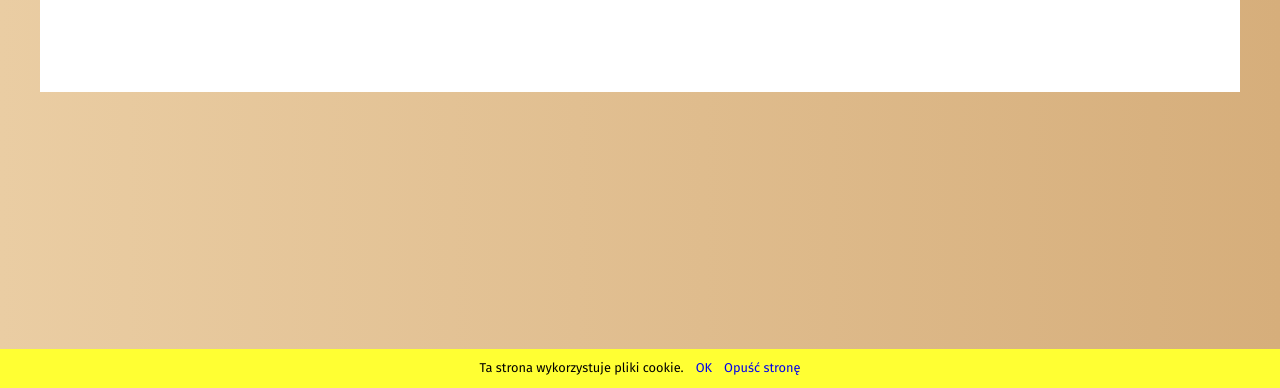
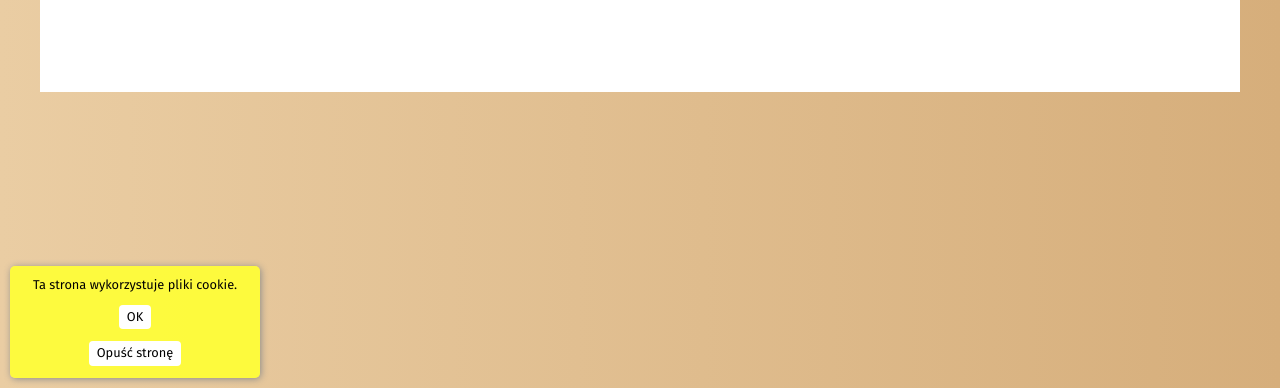
Before and after one commit to tomi0505/main-portfolio, a plain HTML site: page index.html in a window 1280 px wide. Shown: the part 412-800 px from the top of the page. Drawn offline with Linux system fonts and the light colour scheme; files whose address does not match are found by name.

Commit message:
styling cookie-alert is ready.

```diff
--- a/_assets/style/sass/style.scss
+++ b/_assets/style/sass/style.scss
@@ -335,13 +335,17 @@ body {
 }
 
 .cookie-alert {
-  position: absolute;
-  left: 0;
-  bottom: 0;
-  width: 100%;
+  padding: $basic-padding;
+  position: fixed;
+  left: 10px;
+  bottom: 10px;
+  width: 250px;
   @include flex();
+  flex-direction: column;
   font-size: 0.8rem;
-  background-color: #FFFF33;
+  border-radius: 5px;
+  box-shadow: 1px 1px 7px lighten($black, 55);
+  background-color: rgba(#FFFF33, .9);
   z-index: 999;
 
   &__information {
@@ -351,11 +355,16 @@ body {
 
   &__accept {
     margin: 12px;
+    padding: 5px 8px;
     @include reset(a);
+    color: $black;
+    border-radius: 4px;
+    background-color: $white;
   }
 
   &__escape {
-    @include reset(a);
+    @extend .cookie-alert__accept;
+    margin: 0;
   }
 }
 
```
Also changed, not shown: _assets/style/style.css.
